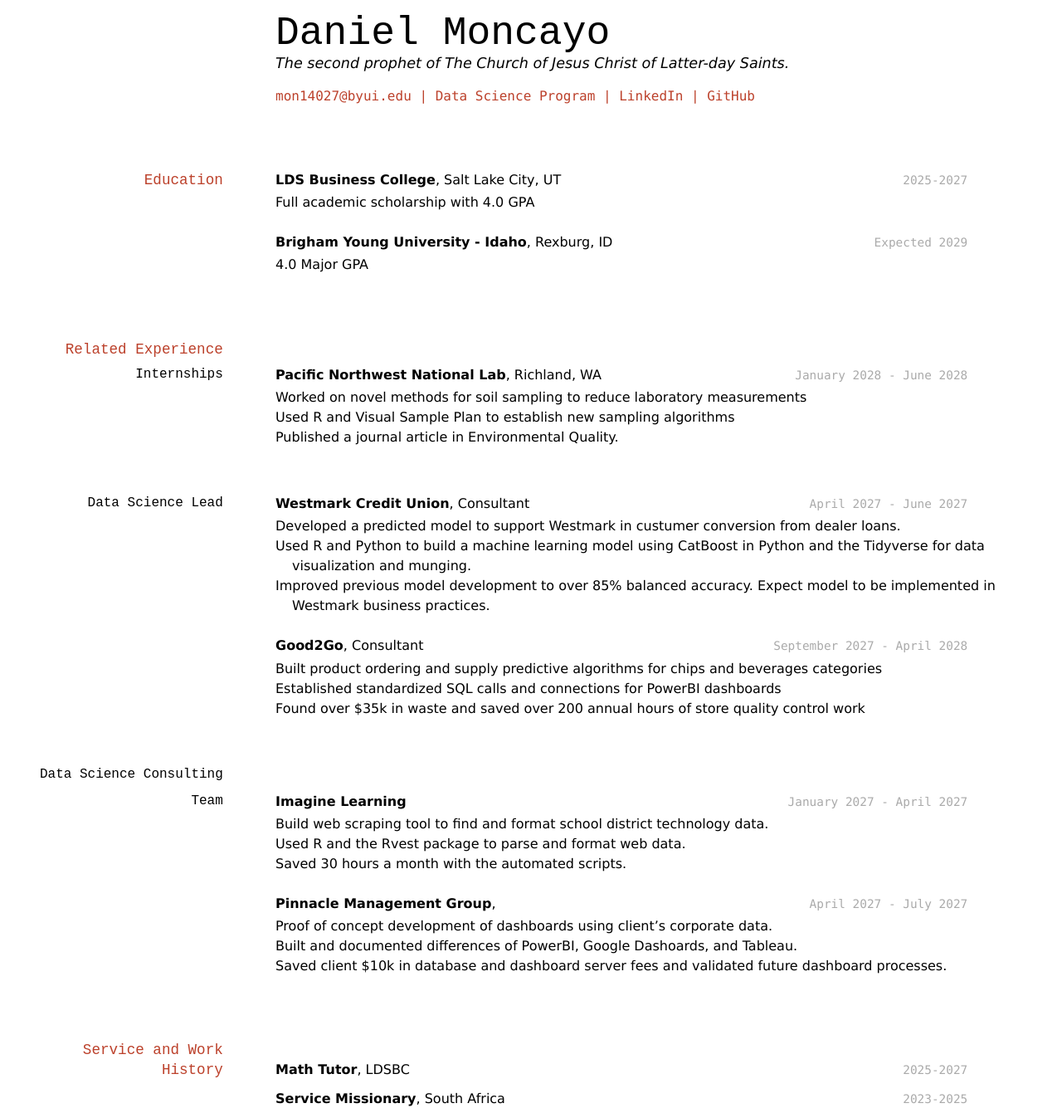
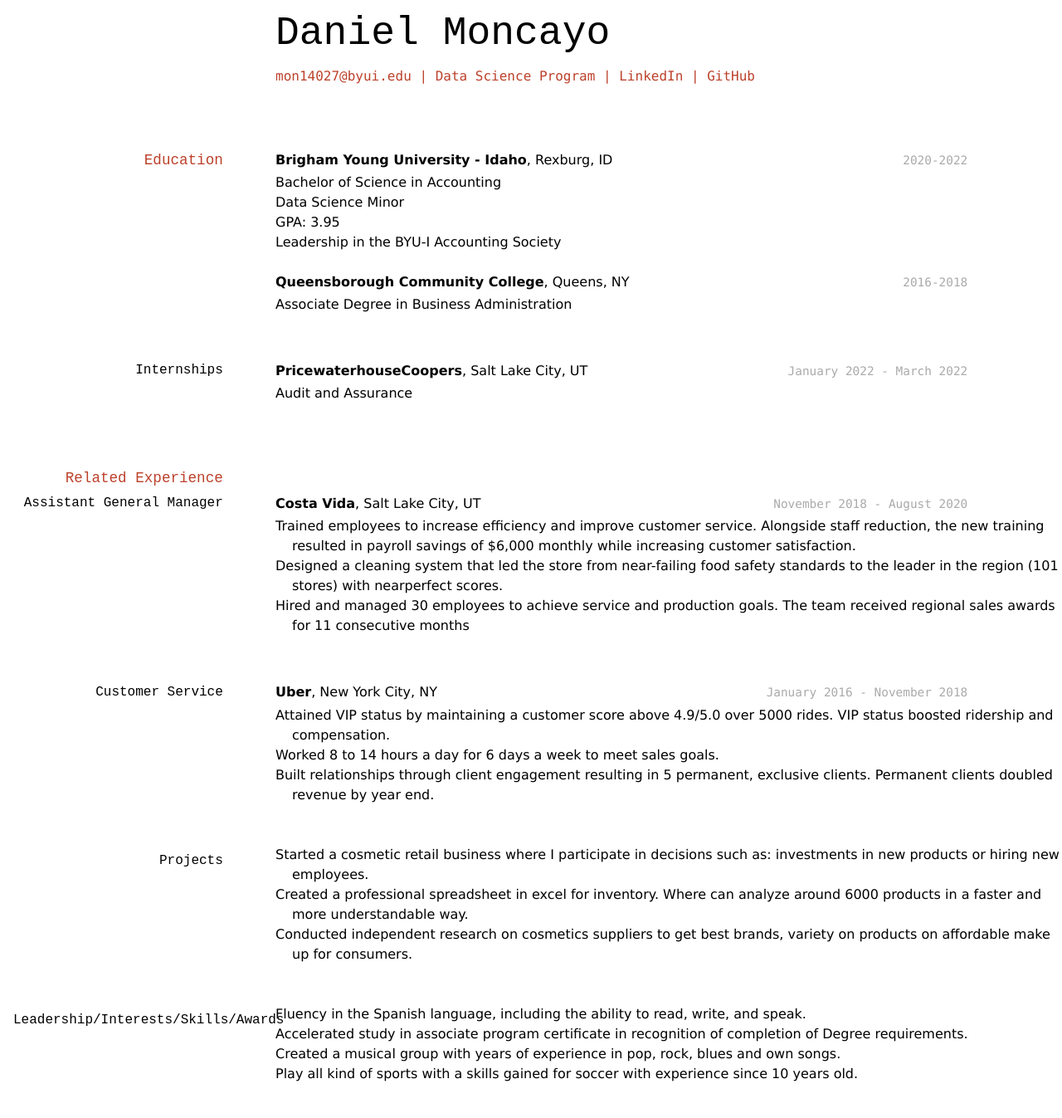
Before and after one commit to Moncayodp/MoncayoD_resume, a Jekyll site: the page built from docs/index.md, in a window 1280 px wide. Shown: the whole page at 83% size. Built offline with Jekyll 4.4.1, drawn with Linux system fonts in a browser that asks for light colours.

Commit message:
updating resume

```diff
--- a/docs/index.md
+++ b/docs/index.md
@@ -3,82 +3,73 @@ layout: cv
 title: Daniel Moncayo's Resume
 ---
 # Daniel Moncayo
-The second prophet of The Church of Jesus Christ of Latter-day Saints.
 
 <div id="webaddress">
 <a href="datascience@byui.edu">mon14027@byui.edu</a>
 | <a href="https://byuidatascience.github.io/development.html">Data Science Program</a>
 | <a href="https://www.linkedin.com/in/daniel-moncayo-8ba9851b8/?lipi=urn%3Ali%3Apage%3Ad_flagship3_feed%3BuyXWVmfvQrSD09hHmbeh9Q%3D%3D">LinkedIn</a>
-| <a href="https://github.com/byuids-resumes">GitHub</a>
+| <a href="https://moncayodp.github.io/MoncayoD_resume/">GitHub</a>
 </div>
 
 <!-- https://www.monique.tech/the-art-of-markdown -->
 
 ## Education
 
-`2025-2027`
-__LDS Business College__, Salt Lake City, UT
-
-- Full academic scholarship with 4.0 GPA
-
-`Expected 2029`
+`2020-2022`
 __Brigham Young University - Idaho__, Rexburg, ID
 
-- 4.0 Major GPA
+- Bachelor of Science in Accounting
+- Data Science Minor
+- GPA: 3.95
+- Leadership in the BYU-I Accounting Society
 
+`2016-2018`
+__Queensborough Community College__, Queens, NY
+
+- Associate Degree in Business Administration
+
+### Internships
+`January 2022 - March 2022`
+__PricewaterhouseCoopers__, Salt Lake City, UT
+
+- Audit and Assurance
 
 ## Related Experience
 
-### Internships
+### Assistant General Manager
+`November 2018 - August 2020`
+__Costa Vida__, Salt Lake City, UT
 
-`January 2028 - June 2028`
-__Pacific Northwest National Lab__, Richland, WA
+-  Trained employees to increase efficiency and improve customer service. Alongside staff reduction, the new training resulted in payroll
+savings of $6,000 monthly while increasing customer satisfaction.
+- Designed a cleaning system that led the store from near-failing food safety standards to the leader in the region (101 stores) with nearperfect scores.
+- Hired and managed 30 employees to achieve service and production goals. The team received regional sales awards for 11 consecutive
+months
 
-- Worked on novel methods for soil sampling to reduce laboratory measurements
-- Used R and Visual Sample Plan to establish new sampling algorithms
-- Published a journal article in Environmental Quality.
+### Customer Service
 
-### Data Science Lead
+`January 2016 - November 2018`
+__Uber__, New York City, NY
 
-`April 2027 - June 2027`
-__Westmark Credit Union__, Consultant
-
-- Developed a predicted model to support Westmark in custumer conversion from dealer loans.
-- Used R and Python to build a machine learning model using CatBoost in Python and the Tidyverse for data visualization and munging.
-- Improved previous model development to over 85% balanced accuracy. Expect model to be implemented in Westmark business practices.
-
-`September 2027 - April 2028`
-__Good2Go__, Consultant
-
-- Built product ordering and supply predictive algorithms for chips and beverages categories
-- Established standardized SQL calls and connections for PowerBI dashboards
-- Found over $35k in waste and saved over 200 annual hours of store quality control work
-
-### Data Science Consulting Team
-
-`January 2027 - April 2027`
-__Imagine Learning__
-
-- Build web scraping tool to find and format school district technology data.
-- Used R and the Rvest package to parse and format web data.
-- Saved 30 hours a month with the automated scripts.
-
-`April 2027 - July 2027`
-__Pinnacle Management Group__,
-
-- Proof of concept development of dashboards using client's corporate data.
-- Built and documented differences of PowerBI, Google Dashoards, and Tableau.
-- Saved client $10k in database and dashboard server fees and validated future dashboard processes.
+- Attained VIP status by maintaining a customer score above 4.9/5.0 over 5000 rides. VIP status boosted ridership and compensation.
+- Worked 8 to 14 hours a day for 6 days a week to meet sales goals.
+- Built relationships through client engagement resulting in 5 permanent, exclusive clients. Permanent clients doubled revenue by year
+end.
 
 
-## Service and Work History
+### Projects
 
-`2025-2027`
-__Math Tutor__, LDSBC
+-  Started a cosmetic retail business where I participate in decisions such as: investments in new products or hiring new employees.
+- Created a professional spreadsheet in excel for inventory. Where can analyze around 6000 products in a faster and more
+understandable way.
+-  Conducted independent research on cosmetics suppliers to get best brands, variety on products on affordable make up for consumers.
 
+### Leadership/Interests/Skills/Awards
 
-`2023-2025`
-__Service Missionary__, South Africa
+-  Fluency in the Spanish language, including the ability to read, write, and speak.
+- Accelerated study in associate program certificate in recognition of completion of Degree requirements.
+- Created a musical group with years of experience in pop, rock, blues and own songs.
+- Play all kind of sports with a skills gained for soccer with experience since 10 years old.
 
 
 
```
